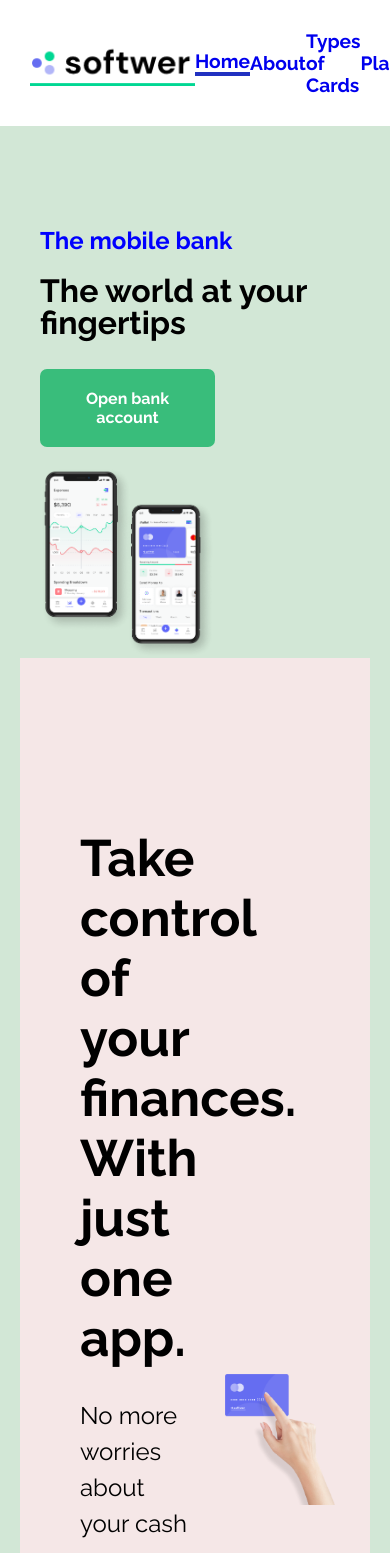
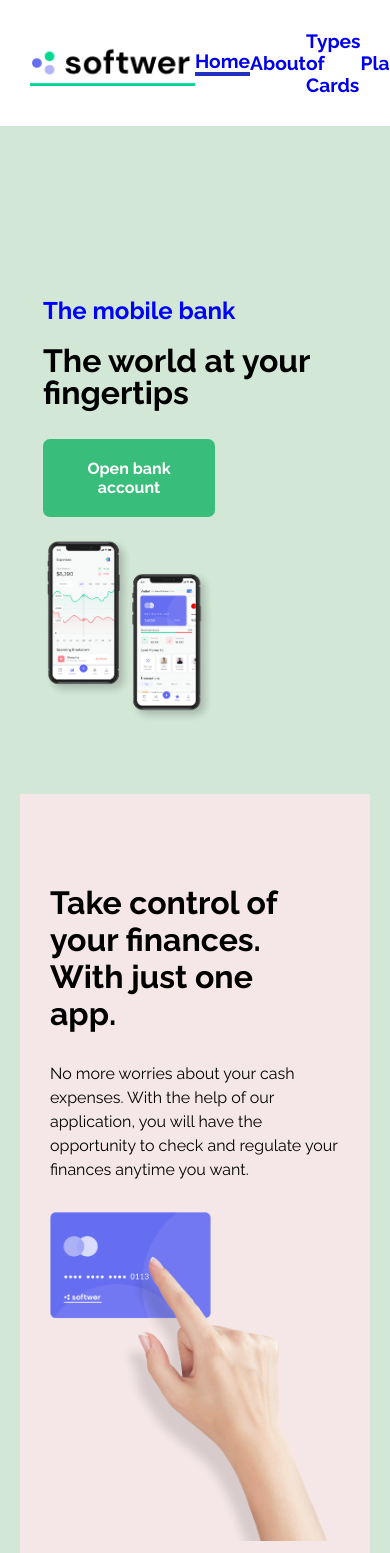
Before and after one commit to Trend20/Softwer, a React (Create React App) app: page / in a window 390 px wide. Shown: the top 1553 px of the page. Built offline with nearby package versions, Linux system fonts and the light colour scheme.

Commit message:
working on the card section

```diff
--- a/src/components/pages/Home/Home.css
+++ b/src/components/pages/Home/Home.css
@@ -1,21 +1,21 @@
 .home-page{
     display: flex;
     width: 100%;
-    padding: 50px 0px;
     flex-direction: column;
-    background: rgb(210, 231, 214);
 }
 
 .hero{
     display: flex;
     width: 100%;
+    padding: 70px 3px;
+    background: rgb(210, 231, 214);
 }
 
 .hero-text{
     display: flex;
     flex-direction: column;
     width: 50%;
-    margin: 100px 50px;
+    margin: 100px;
 }
 
 .hero-text h5{
@@ -161,3 +161,49 @@
 .card-image img{
     width: 100%;
 }
+
+
+/* responsiveness */
+
+@media screen and (max-width: 991px){
+    .card{
+        display: flex;
+        width: 100%;
+        background: rgb(245, 231, 231);
+        padding: 30px;
+        flex-direction: column;
+    }
+
+    .card-text{
+        display: flex;
+        width: 100%;
+        flex-direction: column;
+        padding: 30px 0px;
+        margin-left: 0px;
+    }
+
+    .card-text h3{
+        font-size: 2rem;
+        width: 90%;
+        margin-top: 30px;
+    }
+
+    .card-description{
+        margin-top: 30px;
+        font-size: 1rem;
+        line-height: 1.5;
+        width: 100%;
+    }
+
+    .card-image{
+        width: 100%;
+        display: flex;
+        justify-content: center;
+        align-items: center;
+    }
+
+    .card-image img{
+        width: 100%;
+    }
+}
+/* end of card section */
```
Also changed, not shown: public/img/travel.png (added).
